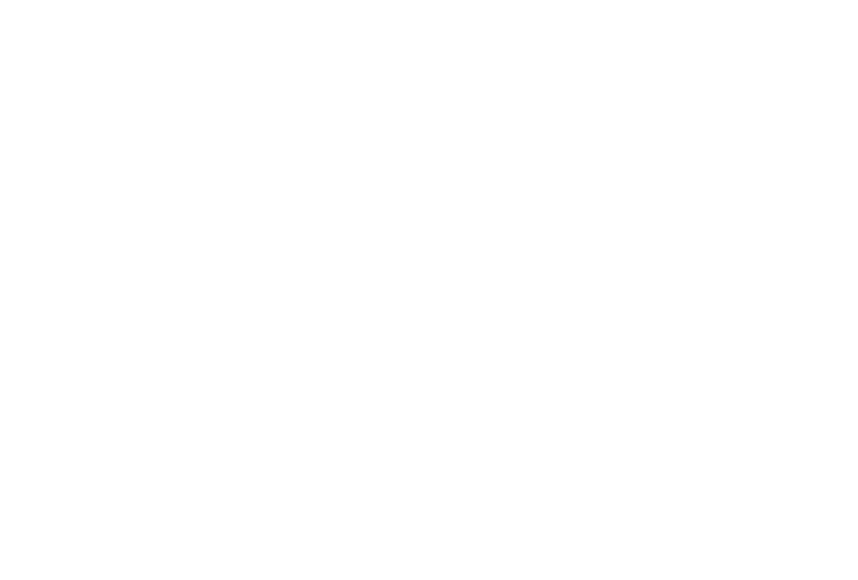
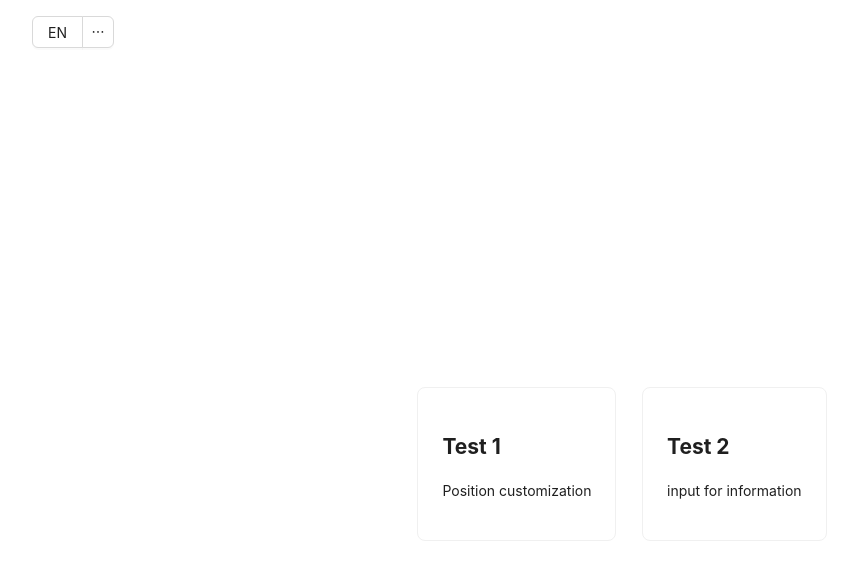
Before and after one commit to bookbig07/test-swift, a React (Create React App) app: page / in a window 1280 px wide. Shown: the top 580 px of the page, without its empty margins (18-876 px from the left). Built offline with nearby package versions, Linux system fonts and the light colour scheme.

Commit message:
add () etc.

```diff
--- a/src/App.tsx
+++ b/src/App.tsx
@@ -1,7 +1,14 @@
+import HomePage from './components/home/HomePage';
+import { BrowserRouter, Routes, Route } from "react-router-dom";
+
 function App() {
   return (
-    <>
-    </>
+    <BrowserRouter>
+      <Routes>
+        <Route path="/" element={<HomePage />}>
+        </Route>
+      </Routes>
+    </BrowserRouter>
   );
 }
 
--- a/src/index.tsx
+++ b/src/index.tsx
@@ -3,6 +3,7 @@ import ReactDOM from 'react-dom/client';
 import './index.css';
 import App from './App';
 import reportWebVitals from './reportWebVitals';
+import './translation/translation'
 
 const root = ReactDOM.createRoot(
   document.getElementById('root') as HTMLElement
```
Also changed, not shown: src/components/shape/Shape.tsx (added, +10 -0 lines), src/components/shape/Shape.scss (added).
